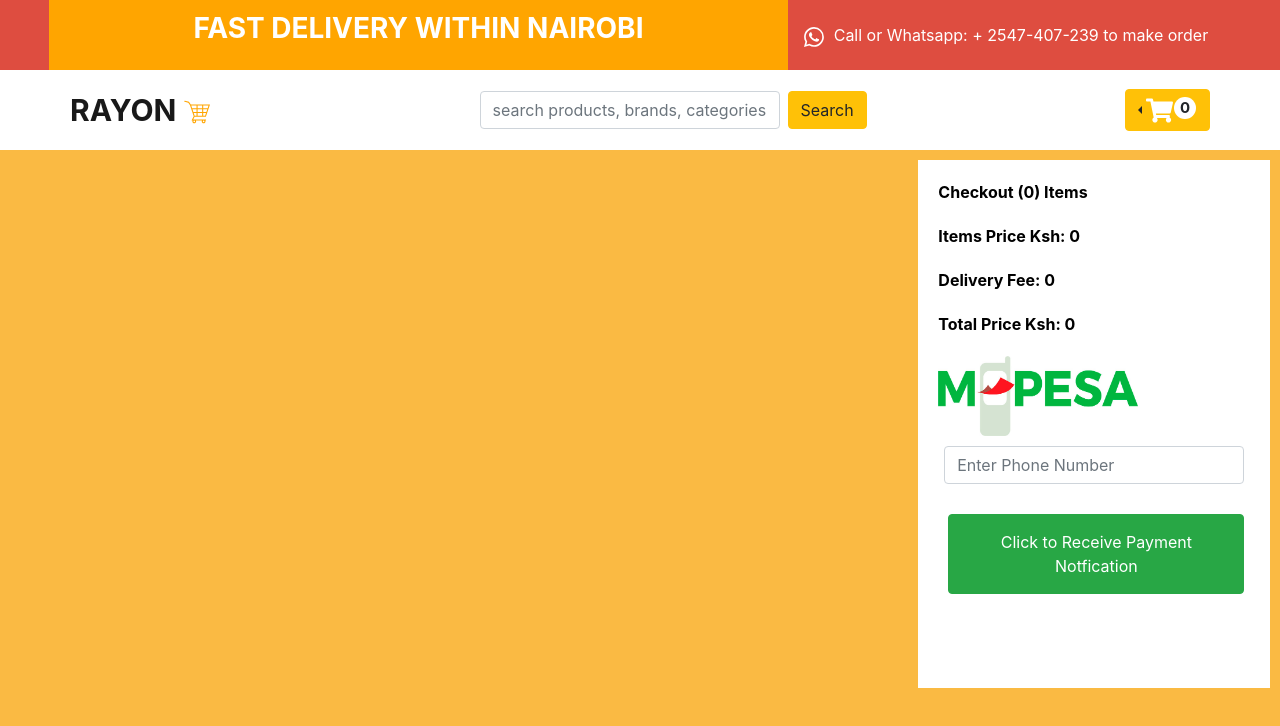
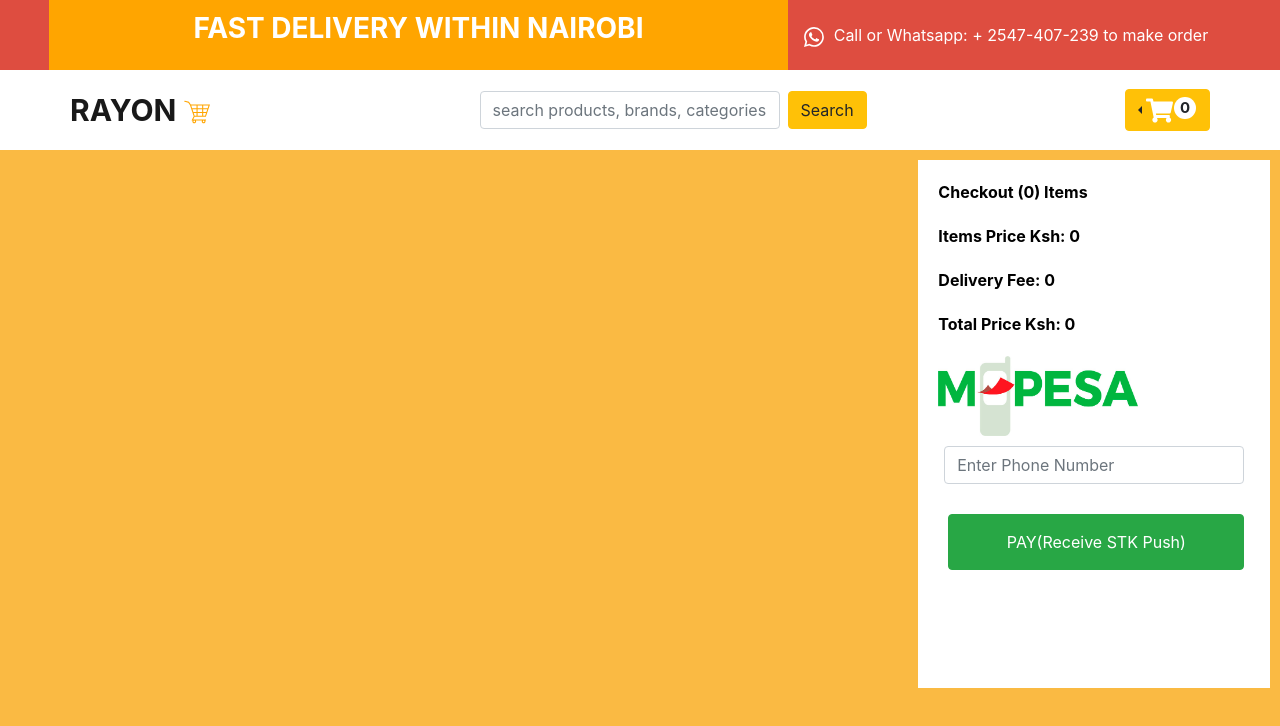
Before and after one commit to devmaxwel/rayon-e-commerce, a React (Create React App) app: page /cart in a window 1280 px wide. Shown: the top 726 px of the page. Built offline with nearby package versions, Linux system fonts and the light colour scheme.

Commit message:
button update

```diff
--- a/src/components/Pages/Cart.js
+++ b/src/components/Pages/Cart.js
@@ -133,7 +133,7 @@
             }}
             variant="success"
           >
-            Click to Receive Payment Notfication{" "}
+            PAY(Receive STK Push){" "}
           </Button>
         </div>
       </div>
```
